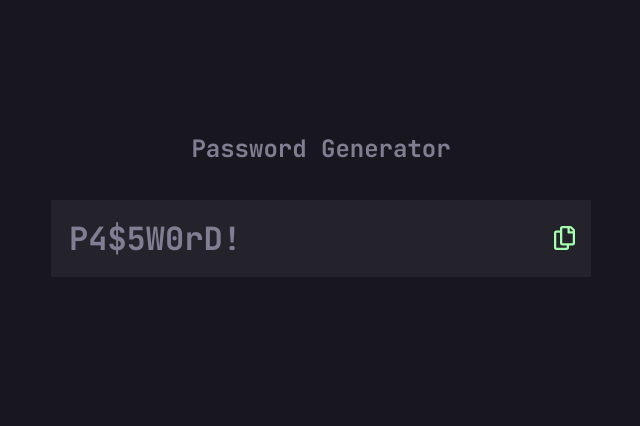
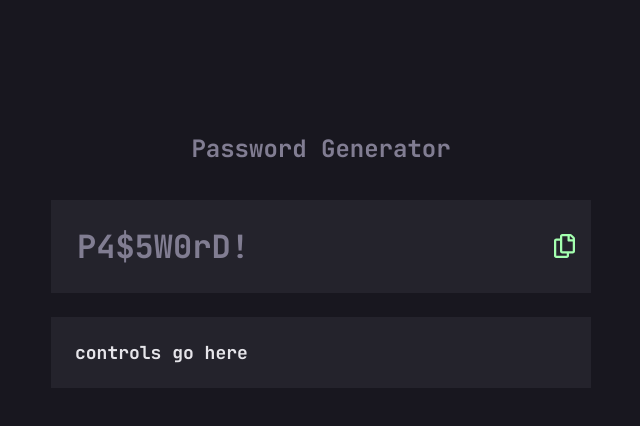
Before and after one commit to jessabean/password-generator-app, a React (Create React App) app: page / in a window 1280 px wide. Shown: the top 426 px of the page, without its empty margins (319-959 px from the left). Built offline with nearby package versions, Linux system fonts and the light colour scheme.

Commit message:
house keeping

```diff
--- a/src/App.css
+++ b/src/App.css
@@ -14,6 +14,8 @@
   --font-size-h2: 1.5rem;
   --font-size-h1: 2rem;
   --line-height: 1.3;
+  --space-lg: 2rem;
+  --space-md: 1.5rem;
 }
 
 * {
@@ -39,3 +41,12 @@ body {
   text-align: center;
   margin-bottom: 2.25rem;
 }
+
+.password-box {
+  margin-bottom: var(--space-md);
+}
+
+.password-controls {
+  background-color: var(--color-gray-dark);
+  padding: var(--space-md);
+}
--- a/src/App.js
+++ b/src/App.js
@@ -1,7 +1,5 @@
-import logo from './logo.svg';
 import './App.css';
-import './components/PasswordInput.js'
-import PasswordInput from './components/PasswordInput.js';
+import PasswordInput from './components/PasswordInput/PasswordInput.js';
 
 function App() {
   return (
@@ -9,7 +7,12 @@ function App() {
       <header className='app-header'>
         <h1 className='app-title'>Password Generator</h1>
       </header>
-      <PasswordInput></PasswordInput>
+      <div className='password-box'>
+        <PasswordInput></PasswordInput>
+      </div>
+      <div className='password-controls'>
+        controls go here
+      </div>
     </div>
   );
 }
--- a/src/components/PasswordInput.css
+++ b/src/components/PasswordInput/PasswordInput.css
@@ -1,8 +1,8 @@
-.password-input-wrap {
+.password-input-wrapper {
   position: relative;
   background-color: var(--color-gray-dark);
   color: var(--color-gray-light);
-  padding: 1rem;
+  padding: var(--space-md);
 }
 
 .password-input {
--- a/src/components/PasswordInput.js
+++ b/src/components/PasswordInput/PasswordInput.js
@@ -27,7 +27,7 @@ function PasswordInput({initialValue = ''}) {
 
 
   return (
-    <div className='password-input-wrap'>
+    <div className='password-input-wrapper'>
       <input
         readOnly
         className='password-input'
--- a/src/index.css
+++ b/src/index.css
@@ -1,6 +1,6 @@
 @font-face {
   font-family: 'JetBrainsMono';
-  src: local('JetBrainsMono'), url(./JetBrainsMono-Bold.woff2) format('woff2');
+  src: local('JetBrainsMono'), url(./fonts/JetBrainsMono-Bold.woff2) format('woff2');
 }
 
 body {
```
Also changed, not shown: src/fonts/JetBrainsMono-Bold.woff2 (renamed from src/JetBrainsMono-Bold.woff2), src/logo.svg (deleted).
